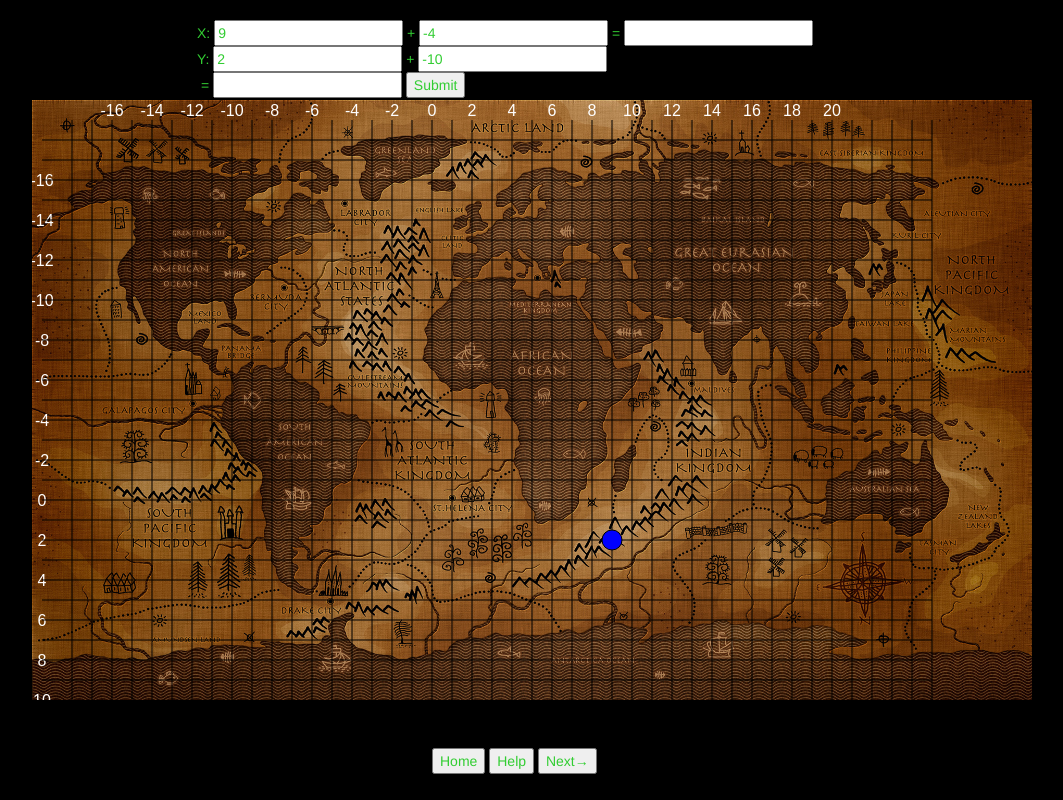
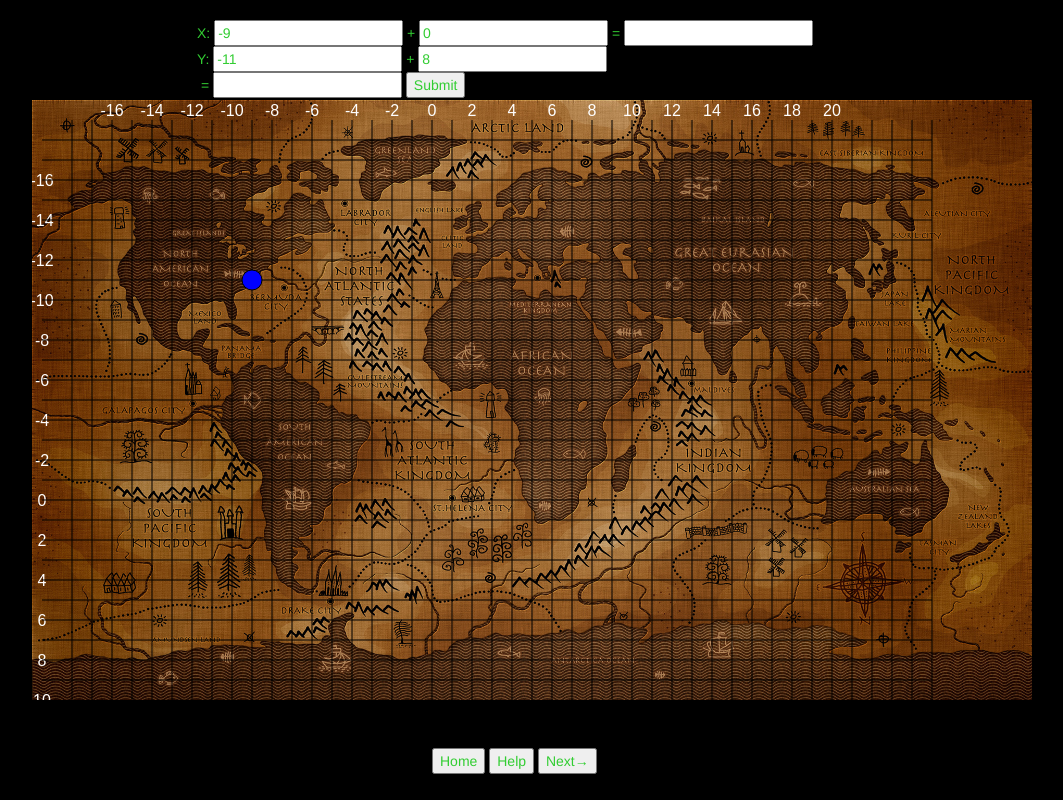
Before and after one commit to kkazants/TravelTheWorld, a plain HTML site: page game.html in a window 1280 px wide. Shown: the whole page, without its empty margins (108-1171 px from the left). Drawn offline with nearby package versions, Linux system fonts and the light colour scheme.

Commit message:
created 36 points

```diff
--- a/game.html
+++ b/game.html
@@ -14,7 +14,7 @@
             var y0;
             var y1;
 
-            var points = [{x:9,y:2},{x:9,y:-7},{x:0,y:0},{x:-7,y:3},{x:5,y:-8},{x:12,y:-9},{x:1,y:7},{x:-4,y:-16},{x:-16,y:-16}];
+            var points = [{x:-9,y:-11},{x:-15,y:-10},{x:2,y:-13},{x:7,y:-14},{x:4,y:-12},{x:7,y:-10},{x:-17,y:-15},{x:-10,y:-9},{x:-13,y:-8},{x:1,y:-10},{x:19,y:-7},{x:7,y:-13},{x:18,y:-8},{x:2,y:-14},{x:-6,y:1},{x:5,y:1},{x:3,y:-13},{x:20,y:-3},{x:-9,y:-3},{x:19,y:-11},{x:20,y:-9},{x:11,y:-9},{x:25,y:0},{x:10,y:-1},{x:0,y:-16},{x:-3,y:-16},{x:-12,y:-10},{x:-14,y:-11},{x:-12,y:-14},{x:5,y:-16},{x:-4,y:-1},{x:-4,y:-4},{x:2,y:-6},{x:8,y:-4},{x:12,y:-16}];
             var len = points.length;
             var point1 = points[Math.floor(Math.random()*len)];
             var point2 = points[Math.floor(Math.random()*len)];
```
